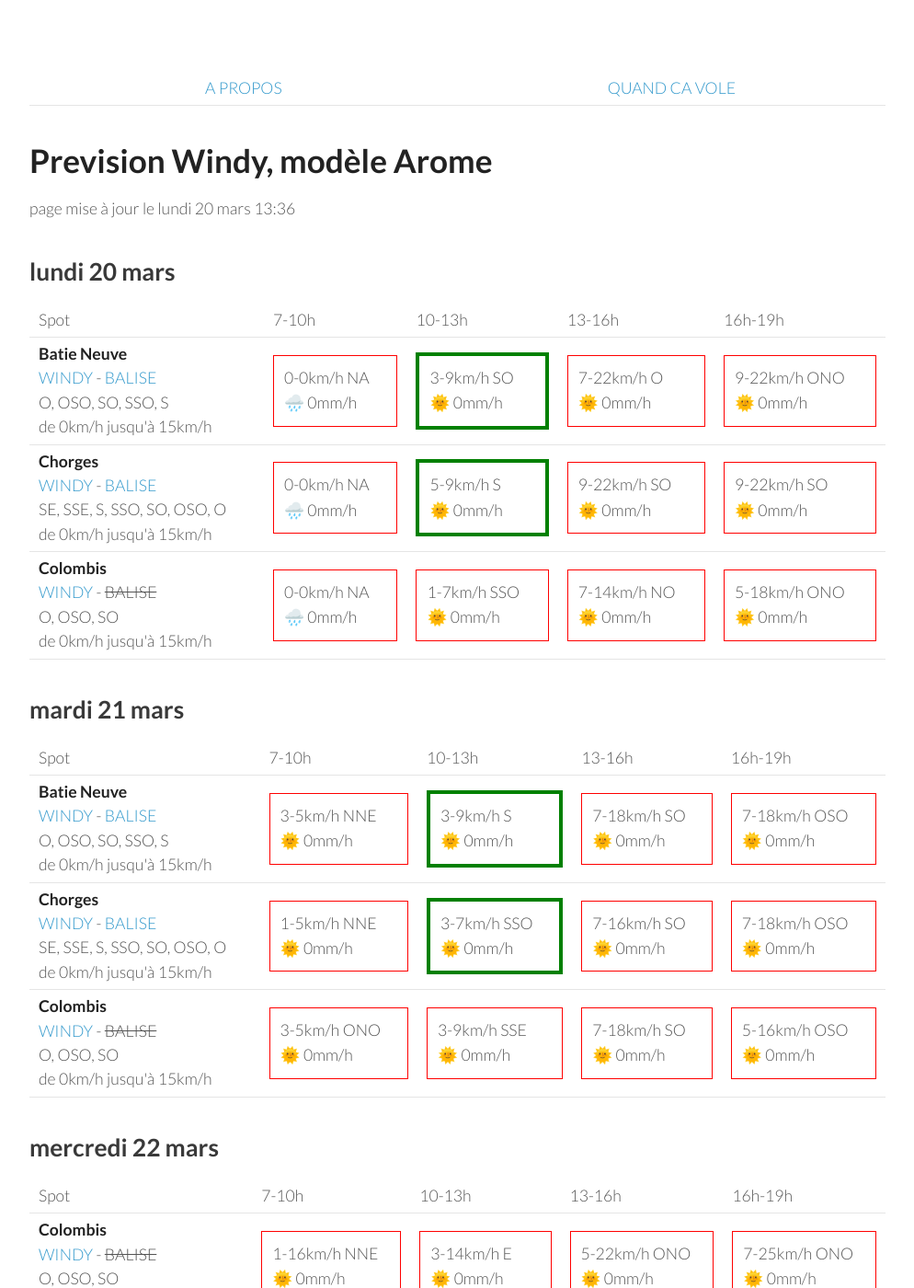
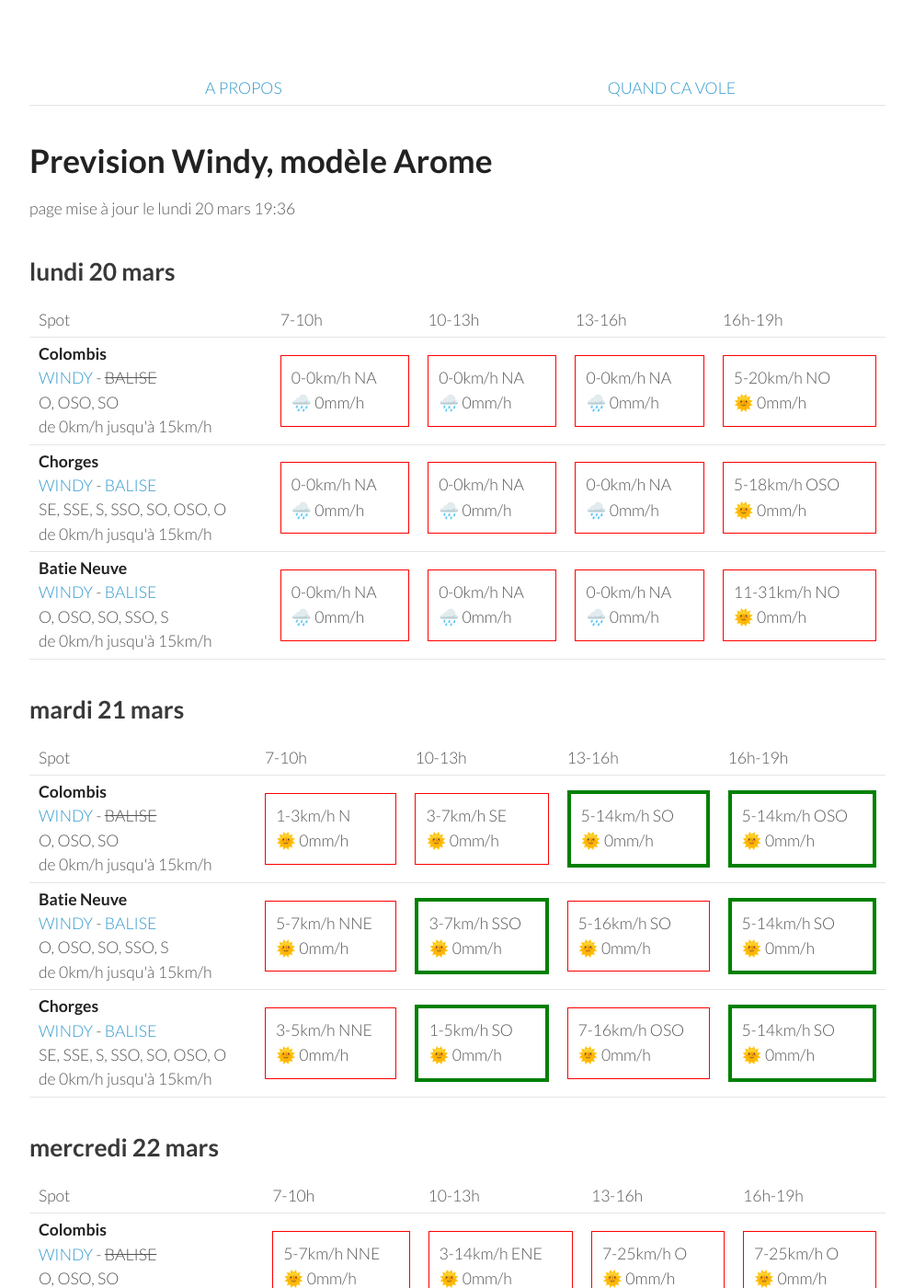
Before and after one commit to parapente-dans-le-nord/parapente-dans-le-nord.github.io, a Jekyll site: the page built from saint_andre.markdown, in a window 1280 px wide and 1400 px high. Shown: the whole window at 92% size, without its empty margins (26-1020 px from the left). Built offline with Jekyll 4.4.1, drawn with Linux system fonts in a browser that asks for light colours; some of the changed text lies outside the part shown.

Commit message:
update index.markdown

```diff
--- a/saint_andre.markdown
+++ b/saint_andre.markdown
@@ -7,7 +7,7 @@ title:  "Tous les spots"
 {: .links}
 
 # Prevision Windy, modèle Arome
-page mise à jour le lundi 20 mars 13:36
+page mise à jour le lundi 20 mars 19:36
 
 ## lundi 20 mars
 
@@ -22,30 +22,30 @@ page mise à jour le lundi 20 mars 13:36
       <td>16h-19h</td>
     </tr>
 <tr>
-        <td><strong>Batie Neuve</strong><br><a href="https://windy.com/44.584/6.236?44.559,6.262,10,m:eTtagly">WINDY</a> - <span class=""><a href="https://www.openwindmap.org/PP554">BALISE</a> </span><br> <span class="vent-favorable">O, OSO, SO, SSO, S</span><br><span class="force-vent">de 0km/h jusqu'à 15km/h</span> </td>
+        <td><strong>Colombis</strong><br><a href="https://windy.com/44.494/6.216?44.559,6.262,10">WINDY</a> - <span class="no-balise"> BALISE </span><br> <span class="vent-favorable">O, OSO, SO</span><br><span class="force-vent">de 0km/h jusqu'à 15km/h</span> </td>
 
             <td><div class="not-flyable"><p>0-0km/h NA</p><p>🌧️ 0mm/h</p></div></td>
-            <td><div class="flyable"><p>3-9km/h SO</p><p>🌞 0mm/h</p></div></td>
-            <td><div class="not-flyable"><p>7-22km/h O</p><p>🌞 0mm/h</p></div></td>
-            <td><div class="not-flyable"><p>9-22km/h ONO</p><p>🌞 0mm/h</p></div></td>
+            <td><div class="not-flyable"><p>0-0km/h NA</p><p>🌧️ 0mm/h</p></div></td>
+            <td><div class="not-flyable"><p>0-0km/h NA</p><p>🌧️ 0mm/h</p></div></td>
+            <td><div class="not-flyable"><p>5-20km/h NO</p><p>🌞 0mm/h</p></div></td>
 
     </tr>
 <tr>
         <td><strong>Chorges</strong><br><a href="https://windy.com/44.578/6.280?44.559,6.262,10">WINDY</a> - <span class=""><a href="https://www.openwindmap.org/PP554">BALISE</a> </span><br> <span class="vent-favorable">SE, SSE, S, SSO, SO, OSO, O</span><br><span class="force-vent">de 0km/h jusqu'à 15km/h</span> </td>
 
             <td><div class="not-flyable"><p>0-0km/h NA</p><p>🌧️ 0mm/h</p></div></td>
-            <td><div class="flyable"><p>5-9km/h S</p><p>🌞 0mm/h</p></div></td>
-            <td><div class="not-flyable"><p>9-22km/h SO</p><p>🌞 0mm/h</p></div></td>
-            <td><div class="not-flyable"><p>9-22km/h SO</p><p>🌞 0mm/h</p></div></td>
+            <td><div class="not-flyable"><p>0-0km/h NA</p><p>🌧️ 0mm/h</p></div></td>
+            <td><div class="not-flyable"><p>0-0km/h NA</p><p>🌧️ 0mm/h</p></div></td>
+            <td><div class="not-flyable"><p>5-18km/h OSO</p><p>🌞 0mm/h</p></div></td>
 
     </tr>
 <tr>
-        <td><strong>Colombis</strong><br><a href="https://windy.com/44.494/6.216?44.559,6.262,10">WINDY</a> - <span class="no-balise"> BALISE </span><br> <span class="vent-favorable">O, OSO, SO</span><br><span class="force-vent">de 0km/h jusqu'à 15km/h</span> </td>
+        <td><strong>Batie Neuve</strong><br><a href="https://windy.com/44.584/6.236?44.559,6.262,10,m:eTtagly">WINDY</a> - <span class=""><a href="https://www.openwindmap.org/PP554">BALISE</a> </span><br> <span class="vent-favorable">O, OSO, SO, SSO, S</span><br><span class="force-vent">de 0km/h jusqu'à 15km/h</span> </td>
 
             <td><div class="not-flyable"><p>0-0km/h NA</p><p>🌧️ 0mm/h</p></div></td>
-            <td><div class="not-flyable"><p>1-7km/h SSO</p><p>🌞 0mm/h</p></div></td>
-            <td><div class="not-flyable"><p>7-14km/h NO</p><p>🌞 0mm/h</p></div></td>
-            <td><div class="not-flyable"><p>5-18km/h ONO</p><p>🌞 0mm/h</p></div></td>
+            <td><div class="not-flyable"><p>0-0km/h NA</p><p>🌧️ 0mm/h</p></div></td>
+            <td><div class="not-flyable"><p>0-0km/h NA</p><p>🌧️ 0mm/h</p></div></td>
+            <td><div class="not-flyable"><p>11-31km/h NO</p><p>🌞 0mm/h</p></div></td>
 
     </tr>
 
@@ -65,32 +65,32 @@ page mise à jour le lundi 20 mars 13:36
       <td>16h-19h</td>
     </tr>
 <tr>
+        <td><strong>Colombis</strong><br><a href="https://windy.com/44.494/6.216?44.559,6.262,10">WINDY</a> - <span class="no-balise"> BALISE </span><br> <span class="vent-favorable">O, OSO, SO</span><br><span class="force-vent">de 0km/h jusqu'à 15km/h</span> </td>
+
+            <td><div class="not-flyable"><p>1-3km/h N</p><p>🌞 0mm/h</p></div></td>
+            <td><div class="not-flyable"><p>3-7km/h SE</p><p>🌞 0mm/h</p></div></td>
+            <td><div class="flyable"><p>5-14km/h SO</p><p>🌞 0mm/h</p></div></td>
+            <td><div class="flyable"><p>5-14km/h OSO</p><p>🌞 0mm/h</p></div></td>
+
+
+    </tr>
+<tr>
         <td><strong>Batie Neuve</strong><br><a href="https://windy.com/44.584/6.236?44.559,6.262,10,m:eTtagly">WINDY</a> - <span class=""><a href="https://www.openwindmap.org/PP554">BALISE</a> </span><br> <span class="vent-favorable">O, OSO, SO, SSO, S</span><br><span class="force-vent">de 0km/h jusqu'à 15km/h</span> </td>
 
-            <td><div class="not-flyable"><p>3-5km/h NNE</p><p>🌞 0mm/h</p></div></td>
-            <td><div class="flyable"><p>3-9km/h S</p><p>🌞 0mm/h</p></div></td>
-            <td><div class="not-flyable"><p>7-18km/h SO</p><p>🌞 0mm/h</p></div></td>
-            <td><div class="not-flyable"><p>7-18km/h OSO</p><p>🌞 0mm/h</p></div></td>
+            <td><div class="not-flyable"><p>5-7km/h NNE</p><p>🌞 0mm/h</p></div></td>
+            <td><div class="flyable"><p>3-7km/h SSO</p><p>🌞 0mm/h</p></div></td>
+            <td><div class="not-flyable"><p>5-16km/h SO</p><p>🌞 0mm/h</p></div></td>
+            <td><div class="flyable"><p>5-14km/h SO</p><p>🌞 0mm/h</p></div></td>
 
 
     </tr>
 <tr>
         <td><strong>Chorges</strong><br><a href="https://windy.com/44.578/6.280?44.559,6.262,10">WINDY</a> - <span class=""><a href="https://www.openwindmap.org/PP554">BALISE</a> </span><br> <span class="vent-favorable">SE, SSE, S, SSO, SO, OSO, O</span><br><span class="force-vent">de 0km/h jusqu'à 15km/h</span> </td>
 
-            <td><div class="not-flyable"><p>1-5km/h NNE</p><p>🌞 0mm/h</p></div></td>
-            <td><div class="flyable"><p>3-7km/h SSO</p><p>🌞 0mm/h</p></div></td>
-            <td><div class="not-flyable"><p>7-16km/h SO</p><p>🌞 0mm/h</p></div></td>
-            <td><div class="not-flyable"><p>7-18km/h OSO</p><p>🌞 0mm/h</p></div></td>
-
-
-    </tr>
-<tr>
-        <td><strong>Colombis</strong><br><a href="https://windy.com/44.494/6.216?44.559,6.262,10">WINDY</a> - <span class="no-balise"> BALISE </span><br> <span class="vent-favorable">O, OSO, SO</span><br><span class="force-vent">de 0km/h jusqu'à 15km/h</span> </td>
-
-            <td><div class="not-flyable"><p>3-5km/h ONO</p><p>🌞 0mm/h</p></div></td>
-            <td><div class="not-flyable"><p>3-9km/h SSE</p><p>🌞 0mm/h</p></div></td>
-            <td><div class="not-flyable"><p>7-18km/h SO</p><p>🌞 0mm/h</p></div></td>
-            <td><div class="not-flyable"><p>5-16km/h OSO</p><p>🌞 0mm/h</p></div></td>
+            <td><div class="not-flyable"><p>3-5km/h NNE</p><p>🌞 0mm/h</p></div></td>
+            <td><div class="flyable"><p>1-5km/h SO</p><p>🌞 0mm/h</p></div></td>
+            <td><div class="not-flyable"><p>7-16km/h OSO</p><p>🌞 0mm/h</p></div></td>
+            <td><div class="flyable"><p>5-14km/h SO</p><p>🌞 0mm/h</p></div></td>
 
 
     </tr>
@@ -113,19 +113,19 @@ page mise à jour le lundi 20 mars 13:36
 <tr>
         <td><strong>Colombis</strong><br><a href="https://windy.com/44.494/6.216?44.559,6.262,10">WINDY</a> - <span class="no-balise"> BALISE </span><br> <span class="vent-favorable">O, OSO, SO</span><br><span class="force-vent">de 0km/h jusqu'à 15km/h</span> </td>
 
-            <td><div class="not-flyable"><p>1-16km/h NNE</p><p>🌞 0mm/h</p></div></td>
-            <td><div class="not-flyable"><p>3-14km/h E</p><p>🌞 0mm/h</p></div></td>
-            <td><div class="not-flyable"><p>5-22km/h ONO</p><p>🌞 0mm/h</p></div></td>
-            <td><div class="not-flyable"><p>7-25km/h ONO</p><p>🌞 0mm/h</p></div></td>
+            <td><div class="not-flyable"><p>5-7km/h NNE</p><p>🌞 0mm/h</p></div></td>
+            <td><div class="not-flyable"><p>3-14km/h ENE</p><p>🌞 0mm/h</p></div></td>
+            <td><div class="not-flyable"><p>7-25km/h O</p><p>🌞 0mm/h</p></div></td>
+            <td><div class="not-flyable"><p>7-25km/h O</p><p>🌞 0mm/h</p></div></td>
 
 
     </tr>
 <tr>
         <td><strong>Chorges</strong><br><a href="https://windy.com/44.578/6.280?44.559,6.262,10">WINDY</a> - <span class=""><a href="https://www.openwindmap.org/PP554">BALISE</a> </span><br> <span class="vent-favorable">SE, SSE, S, SSO, SO, OSO, O</span><br><span class="force-vent">de 0km/h jusqu'à 15km/h</span> </td>
 
-            <td><div class="not-flyable"><p>5-20km/h NNE</p><p>🌞 0mm/h</p></div></td>
+            <td><div class="not-flyable"><p>5-7km/h NNE</p><p>🌞 0mm/h</p></div></td>
             <td><div class="not-flyable"><p>3-18km/h SE</p><p>🌞 0mm/h</p></div></td>
-            <td><div class="not-flyable"><p>5-25km/h SO</p><p>🌞 0mm/h</p></div></td>
+            <td><div class="not-flyable"><p>5-27km/h SO</p><p>🌞 0mm/h</p></div></td>
             <td><div class="not-flyable"><p>5-29km/h SO</p><p>🌞 0mm/h</p></div></td>
 
 
@@ -133,9 +133,9 @@ page mise à jour le lundi 20 mars 13:36
 <tr>
         <td><strong>Batie Neuve</strong><br><a href="https://windy.com/44.584/6.236?44.559,6.262,10,m:eTtagly">WINDY</a> - <span class=""><a href="https://www.openwindmap.org/PP554">BALISE</a> </span><br> <span class="vent-favorable">O, OSO, SO, SSO, S</span><br><span class="force-vent">de 0km/h jusqu'à 15km/h</span> </td>
 
-            <td><div class="not-flyable"><p>5-18km/h NNE</p><p>🌞 0mm/h</p></div></td>
+            <td><div class="not-flyable"><p>5-7km/h NNE</p><p>🌞 0mm/h</p></div></td>
             <td><div class="not-flyable"><p>3-18km/h SSE</p><p>🌞 0mm/h</p></div></td>
-            <td><div class="not-flyable"><p>5-25km/h SO</p><p>🌞 0mm/h</p></div></td>
+            <td><div class="not-flyable"><p>7-27km/h SO</p><p>🌞 0mm/h</p></div></td>
             <td><div class="not-flyable"><p>5-31km/h SO</p><p>🌞 0mm/h</p></div></td>
 
 
@@ -160,29 +160,29 @@ page mise à jour le lundi 20 mars 13:36
         <td><strong>Colombis</strong><br><a href="https://windy.com/44.494/6.216?44.559,6.262,10">WINDY</a> - <span class="no-balise"> BALISE </span><br> <span class="vent-favorable">O, OSO, SO</span><br><span class="force-vent">de 0km/h jusqu'à 15km/h</span> </td>
 
             <td><div class="not-flyable"><p>3-12km/h E</p><p>🌞 0mm/h</p></div></td>
-            <td><div class="not-flyable"><p>1-12km/h ENE</p><p>🌞 0mm/h</p></div></td>
+            <td><div class="not-flyable"><p>1-12km/h NNE</p><p>🌞 0mm/h</p></div></td>
             <td><div class="not-flyable"><p>7-24km/h OSO</p><p>🌞 0mm/h</p></div></td>
-            <td><div class="not-flyable"><p>9-27km/h OSO</p><p>🌞 0mm/h</p></div></td>
+            <td><div class="not-flyable"><p>7-31km/h OSO</p><p>🌞 0mm/h</p></div></td>
 
 
     </tr>
 <tr>
         <td><strong>Chorges</strong><br><a href="https://windy.com/44.578/6.280?44.559,6.262,10">WINDY</a> - <span class=""><a href="https://www.openwindmap.org/PP554">BALISE</a> </span><br> <span class="vent-favorable">SE, SSE, S, SSO, SO, OSO, O</span><br><span class="force-vent">de 0km/h jusqu'à 15km/h</span> </td>
 
-            <td><div class="not-flyable"><p>3-12km/h NE</p><p>🌞 0mm/h</p></div></td>
-            <td><div class="not-flyable"><p>1-16km/h SE</p><p>🌞 0mm/h</p></div></td>
+            <td><div class="not-flyable"><p>5-12km/h NE</p><p>🌞 0mm/h</p></div></td>
+            <td><div class="not-flyable"><p>1-16km/h SSE</p><p>🌞 0mm/h</p></div></td>
             <td><div class="not-flyable"><p>5-27km/h SO</p><p>🌞 0mm/h</p></div></td>
-            <td><div class="not-flyable"><p>7-31km/h SO</p><p>🌞 0mm/h</p></div></td>
+            <td><div class="not-flyable"><p>7-35km/h SO</p><p>🌞 0mm/h</p></div></td>
 
 
     </tr>
 <tr>
         <td><strong>Batie Neuve</strong><br><a href="https://windy.com/44.584/6.236?44.559,6.262,10,m:eTtagly">WINDY</a> - <span class=""><a href="https://www.openwindmap.org/PP554">BALISE</a> </span><br> <span class="vent-favorable">O, OSO, SO, SSO, S</span><br><span class="force-vent">de 0km/h jusqu'à 15km/h</span> </td>
 
-            <td><div class="not-flyable"><p>3-11km/h NE</p><p>🌞 0mm/h</p></div></td>
-            <td><div class="not-flyable"><p>3-16km/h SE</p><p>🌞 0mm/h</p></div></td>
-            <td><div class="not-flyable"><p>5-25km/h SO</p><p>🌞 0mm/h</p></div></td>
-            <td><div class="not-flyable"><p>7-31km/h SO</p><p>🌞 0mm/h</p></div></td>
+            <td><div class="not-flyable"><p>5-11km/h NE</p><p>🌞 0mm/h</p></div></td>
+            <td><div class="not-flyable"><p>1-16km/h SSE</p><p>🌞 0mm/h</p></div></td>
+            <td><div class="not-flyable"><p>5-27km/h SO</p><p>🌞 0mm/h</p></div></td>
+            <td><div class="not-flyable"><p>7-35km/h SO</p><p>🌞 0mm/h</p></div></td>
 
 
     </tr>
```
